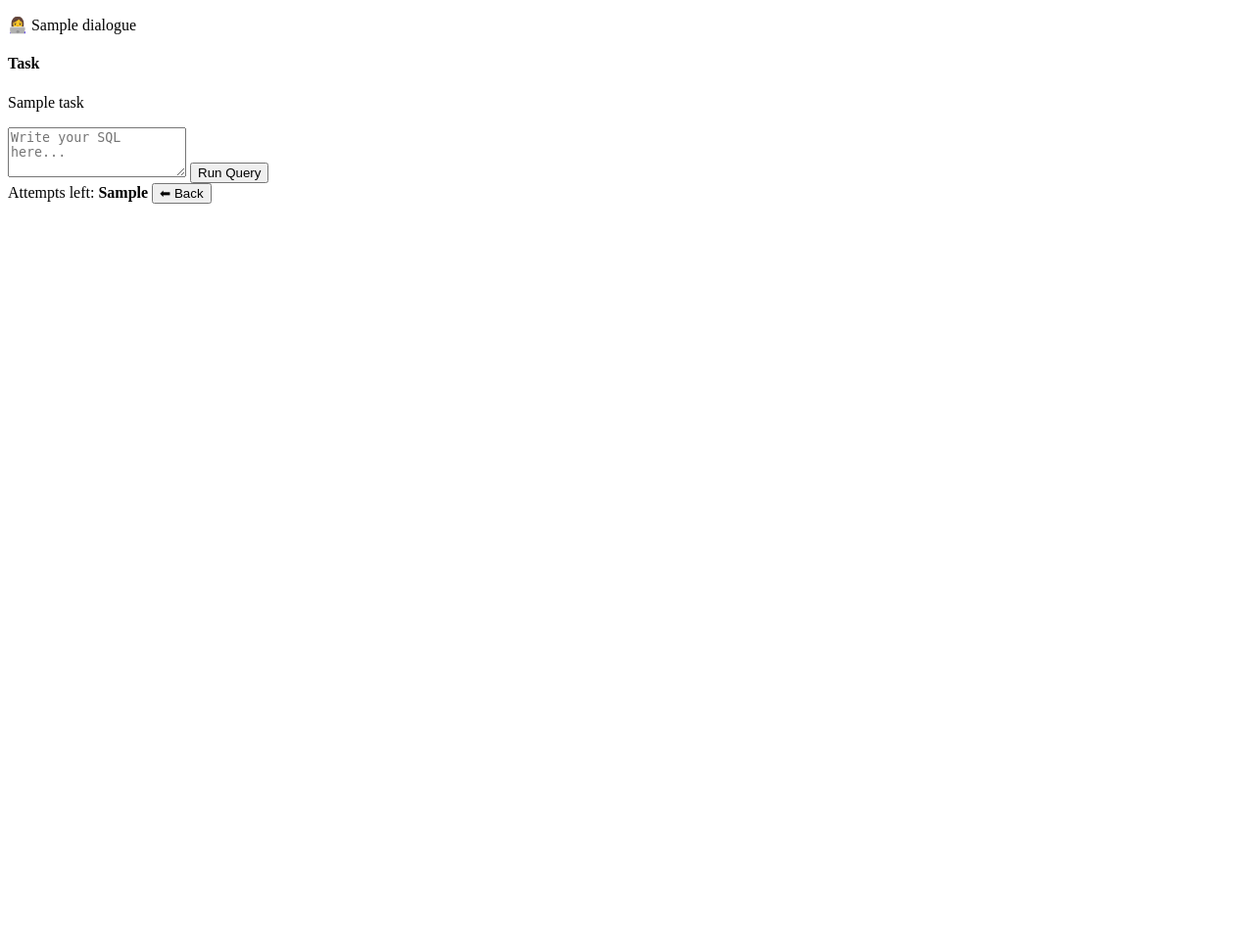
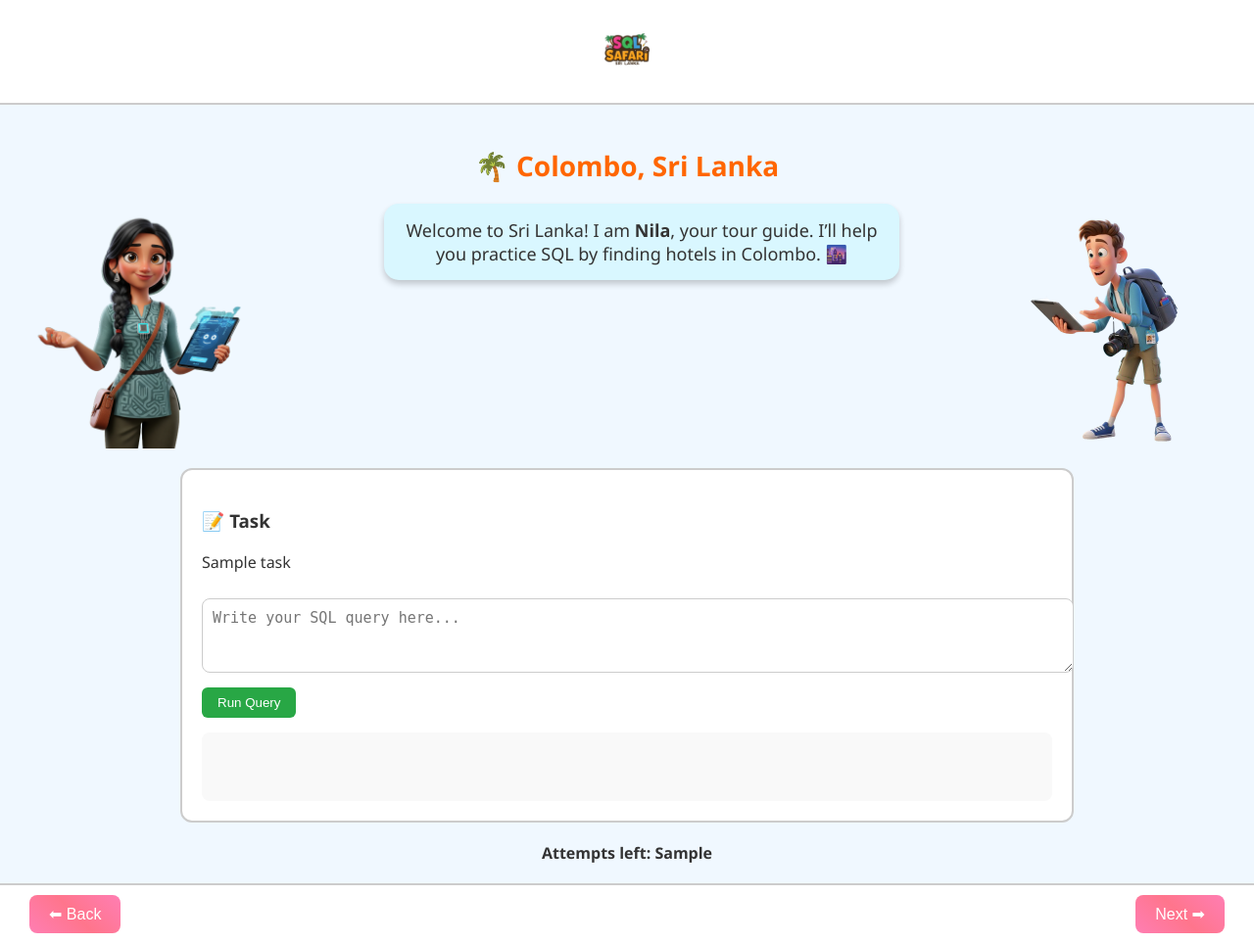
Before and after one commit to Salinda7329/sql_safari, a Laravel app: template resources/views/level1.blade.php in a window 1280 px wide. Shown: the whole page at 98% size. Before the commit the page ends 208 px from the top, so only its background shows below. Run offline with Laravel 12, Linux system fonts and the light colour scheme; the template is opened without the code that fills it: most values are stand-ins (such as "Sample title", 1, 10 or a date in 2020).

Commit message:
Working with images successfully

```diff
--- /dev/null
+++ b/public/css/game.css
@@ -0,0 +1,126 @@
+body {
+    margin: 0;
+    font-family: "Segoe UI", sans-serif;
+    background: #f0f8ff;
+    color: #333;
+    text-align: center;
+}
+
+.game-header {
+    background: #fff;
+    padding: 10px;
+    border-bottom: 2px solid #ccc;
+}
+
+.game-logo {
+    height: 80px;
+}
+
+.game-container {
+    padding: 20px;
+}
+
+.city-banner h2 {
+    color: #ff6600;
+    font-size: 28px;
+    margin-bottom: 20px;
+}
+
+.character-section {
+    display: flex;
+    align-items: flex-end;
+    justify-content: space-between;
+    margin: 20px 0;
+    position: relative;
+}
+
+.character {
+    height: 250px;
+}
+
+.speech-bubble {
+    position: absolute;
+    top: 0;
+    left: 30%;
+    width: 40%;
+    background: #d9f7ff;
+    border-radius: 15px;
+    padding: 15px;
+    font-size: 18px;
+    color: #333;
+    box-shadow: 0 4px 6px rgba(0, 0, 0, 0.2);
+}
+
+.task-box {
+    background: #fff;
+    border: 2px solid #ccc;
+    border-radius: 12px;
+    padding: 20px;
+    margin: 20px auto;
+    width: 70%;
+    text-align: left;
+}
+
+.sql-input {
+    width: 100%;
+    border-radius: 8px;
+    border: 1px solid #ccc;
+    padding: 10px;
+    font-family: monospace;
+    font-size: 15px;
+    margin-top: 10px;
+}
+
+.run-query-btn {
+    margin-top: 10px;
+    padding: 8px 16px;
+    background: #28a745;
+    border: none;
+    border-radius: 6px;
+    color: white;
+    cursor: pointer;
+}
+
+.run-query-btn:hover {
+    background: #218838;
+}
+
+.result-box {
+    margin-top: 15px;
+    background: #f9f9f9;
+    padding: 10px;
+    border-radius: 8px;
+    min-height: 50px;
+}
+
+.hint {
+    color: #0066cc;
+    font-style: italic;
+}
+
+.attempts-box {
+    margin-top: 15px;
+    font-weight: bold;
+}
+
+.game-footer {
+    display: flex;
+    justify-content: space-between;
+    padding: 10px 30px;
+    background: #fff;
+    border-top: 2px solid #ccc;
+}
+
+.nav-btn {
+    padding: 10px 20px;
+    border: none;
+    border-radius: 8px;
+    background: linear-gradient(45deg, #ff7eb3, #ff758c, #ff7eb3);
+    color: white;
+    font-size: 16px;
+    cursor: pointer;
+}
+
+.nav-btn:hover {
+    opacity: 0.9;
+}
--- a/resources/views/layouts/app.blade.php
+++ b/resources/views/layouts/app.blade.php
@@ -1,16 +1,26 @@
 <!DOCTYPE html>
 <html lang="en">
-
 <head>
     <meta charset="UTF-8">
     <meta name="viewport" content="width=device-width, initial-scale=1.0">
-    <meta http-equiv="X-UA-Compatible" content="ie=edge">
-    <title>Document</title>
+    <title>SQL Safari - @yield('title')</title>
+    <link rel="stylesheet" href="{{ asset('css/game.css') }}">
+    @yield('head')
 </head>
+<body>
+    <header class="game-header">
+        <img src="{{ asset('images/logo.png') }}" alt="SQL Safari" class="game-logo">
+    </header>
 
-<body>
-    @yield('content')
+    <main class="game-container">
+        @yield('content')
+    </main>
+
+    <footer class="game-footer">
+        <button class="nav-btn" onclick="window.history.back()">⬅ Back</button>
+        <button class="nav-btn" id="next-btn">Next ➡</button>
+    </footer>
+
+    @yield('scripts')
 </body>
-@yield('scripts')
-
 </html>
--- a/resources/views/level1.blade.php
+++ b/resources/views/level1.blade.php
@@ -1,22 +1,32 @@
 @extends('layouts.app')
 
+@section('title', 'Level 1 - Colombo')
+
 @section('content')
-    <div class="game-screen">
-        <div class="dialogue-box">
-            <p>👩‍💻 {{ $level->dialogue }}</p>
+    <div class="level-screen">
+        <div class="city-banner">
+            <h2>🌴 Colombo, Sri Lanka</h2>
         </div>
 
-        <div class="task-panel">
-            <h4>Task</h4>
-            <p>{{ $task->task }}</p>
-            <textarea id="query-box" class="form-control" rows="3" placeholder="Write your SQL here..."></textarea>
-            <button id="run-btn" class="btn btn-primary mt-2">Run Query</button>
-            <div id="result" class="mt-3"></div>
+        <div class="character-section">
+            <img src="{{ asset('images/nila.png') }}" alt="Nila" class="character nila">
+            <div class="speech-bubble">
+                Welcome to Sri Lanka! I am <b>Nila</b>, your tour guide.
+                I’ll help you practice SQL by finding hotels in Colombo. 🌆
+            </div>
+            <img src="{{ asset('images/alex.png') }}" alt="Alex" class="character alex">
         </div>
 
-        <div class="footer-controls">
-            <span>Attempts left: <b id="attempts-left">{{ $progress->attempts_left }}</b></span>
-            <button class="btn btn-secondary" onclick="window.history.back()">⬅ Back</button>
+        <div class="task-box">
+            <h3>📝 Task</h3>
+            <p>{{ $task->task }}</p>
+            <textarea id="query-box" class="sql-input" rows="3" placeholder="Write your SQL query here..."></textarea>
+            <button id="run-btn" class="run-query-btn">Run Query</button>
+            <div id="result" class="result-box"></div>
+        </div>
+
+        <div class="attempts-box">
+            Attempts left: <span id="attempts-left">{{ $progress->attempts_left }}</span>
         </div>
     </div>
 @endsection
@@ -45,14 +55,14 @@
                         resultBox.innerHTML += `<pre>${JSON.stringify(data.result, null, 2)}</pre>`;
                     }
                     if (data.clue) {
-                        resultBox.innerHTML += `<p><i>Hint: ${data.clue}</i></p>`;
+                        resultBox.innerHTML += `<p class="hint">💡 Hint: ${data.clue}</p>`;
                     }
                     if (data.attempts_left !== undefined) {
                         document.getElementById('attempts-left').textContent = data.attempts_left;
                     }
                     if (data.success) {
                         setTimeout(() => {
-                            window.location.reload(); // load next task in same level
+                            window.location.reload();
                         }, 1500);
                     }
                 });
```
Also changed, not shown: images/alex.png (renamed from images/Gemini_Generated_Image_mi5f9emi5f9emi5f-removebg-preview.png), images/logo.png (renamed from images/Default_Design_a_colorful_modern_logo_for_a_gamified_education_2_06b7aa18-68d3-43aa-b82d-d19fd7950c59_0.png), images/nila.png (renamed from images/Adobe Express - file.png), public/images/alex.png (added), public/images/logo.png (added), 1 other file.
